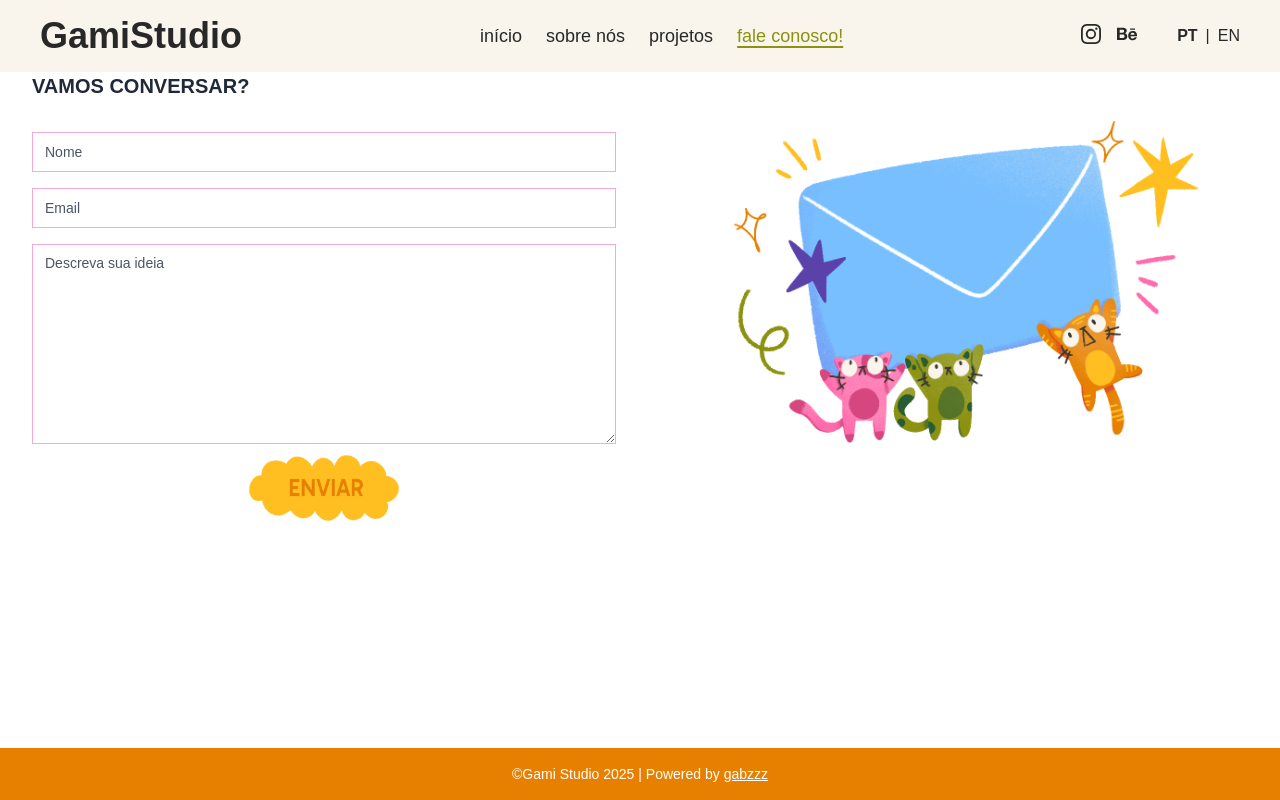
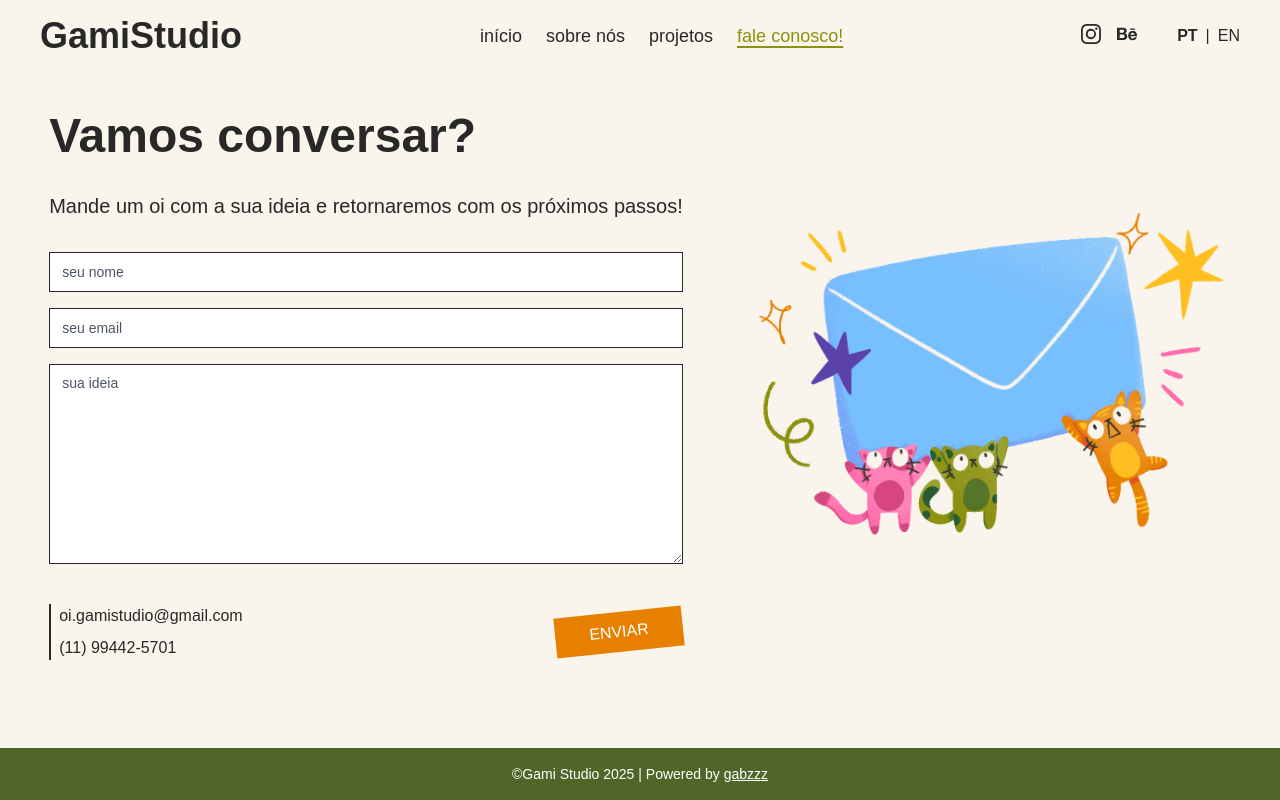
Before and after one commit to gabzzz-dias/gami-studio, a Next.js app: page /contact in a window 1280 px wide. Built offline with nearby package versions, Linux system fonts and the light colour scheme; a web font is replaced by a local one.

Commit message:
refactor: contact page and some details

```diff
--- a/src/app/about/page.tsx
+++ b/src/app/about/page.tsx
@@ -16,13 +16,13 @@ export default function AboutPage() {
         <div className="flex flex-col min-h-screen bg-gami-beige w-full">
             <Header />
 
-            <main className="flex flex-col pt-24 pb-16 w-full">
+            <main className="flex flex-1 flex-col pt-24 pb-16 w-full">
 
                 <section className="flex flex-col md:flex-row justify-around content-center px-6 md:px-8 lg:px-12 mb-8">
 
                     <div className="flex flex-col justify-around md:justify-center md:items-start items-center text-center md:text-left max-w-md">
                         <h1 className="text-3xl md:text-4xl lg:text-5xl font-bold text-gami-text mb-4">{dictionary.ABOUT}</h1>
-                        <p className="text-lg md:text-xl lg:text-2xl text-gami-text mb-4"><strong>Gami</strong> é um projeto colaborativo, um espaço onde transformamos nossa visão em arte.</p>
+                        <p className="text-lg md:text-xl text-gami-text mb-4"><strong>Gami</strong> é um projeto colaborativo, um espaço onde transformamos nossa visão em arte.</p>
                         <Button asChild size="lg" className="bg-gami-pink-dark text-white text-base hover:bg-gami-pink-dark/90 -rotate-6 max-w-56 self-center my-6">
                             <Link href="/contact">VEM COM A GENTE?</Link>
                         </Button>
--- a/src/app/components/Footer.tsx
+++ b/src/app/components/Footer.tsx
@@ -4,7 +4,7 @@ import Link from "next/link";
 
 export default function Footer() {
     return (
-        <footer className="bg-gami-primary text-white py-4">
+        <footer className="bg-gami-green-dark text-white py-4 w-full">
             <div className="container mx-auto px-4 text-center text-sm">
                 ©Gami Studio 2025 | Powered by{" "}
                 <Link
--- /dev/null
+++ b/src/app/contact/page-old.tsx
@@ -0,0 +1,123 @@
+"use client"
+
+import { useContext, useState } from "react"
+import Image from "next/image"
+import { Input } from "../components/ui/input"
+import { Textarea } from "../components/ui/textarea"
+import Header from "../components/Header"
+import Footer from "../components/Footer"
+import { LanguageContext } from "../utils/languageProvider"
+import { Button } from "../components/ui/button"
+import { LoadingOverlay } from "../components/loadingOverlay"
+import { useLoading } from "../utils/loadingProvider"
+import { toast } from 'react-hot-toast';
+
+export default function ContactPage() {
+  const { dictionary, language } = useContext(LanguageContext)
+  const [isSubmitting, setIsSubmitting] = useState(false)
+  const { startLoading, stopLoading } = useLoading()
+
+  async function handleSubmit(event: React.FormEvent<HTMLFormElement>) {
+    event.preventDefault()
+    setIsSubmitting(true)
+
+    sendEmail({
+      name: (event.currentTarget.elements[0] as HTMLInputElement).value,
+      email: (event.currentTarget.elements[1] as HTMLInputElement).value,
+      message: (event.currentTarget.elements[2] as HTMLTextAreaElement).value,
+    })
+
+    setIsSubmitting(false)
+    event.currentTarget.reset()
+  }
+
+  async function sendEmail(data: { name: string; email: string; message: string }) {
+    startLoading("contact")
+
+    const apiEndpoint = '/api/email';
+
+    console.log(data, "dataaaaaa");
+
+    fetch(apiEndpoint, {
+      method: 'POST',
+      body: JSON.stringify(data),
+    })
+      .then((res) => res.json())
+      .then((response) => {
+        if (response.error) {
+          stopLoading("contact")
+          toast.error(dictionary.ERROR);
+          return;
+        }
+        stopLoading("contact")
+        toast.success(dictionary.SUCCESS);
+        return;
+      })
+      .catch((err) => {
+        console.error(err);
+        stopLoading("contact")
+        toast.error(dictionary.ERROR);
+        return;
+      });
+  }
+
+  return (
+    <div className="flex flex-col min-h-screen">
+      <Header />
+      <LoadingOverlay loadingKey="contact" />
+      <div className="flex-grow px-4 py-6 bg-white w-full">
+        <div className="container mx-auto px-4 py-12">
+          <div className="grid grid-cols-1 md:grid-cols-2 gap-12 items-center">
+            <div>
+              <h1 className="text-xl font-bold mb-8 text-gray-800">{dictionary.LETS_TALK}</h1>
+
+
+              <form onSubmit={handleSubmit} className="space-y-4">
+                <div>
+                  <Input
+                    placeholder={dictionary.NAME}
+                    required
+                    className="border-pink-300 focus:border-pink-500"
+                  />
+                </div>
+
+                <div className="space-y-4">
+                  <Input type="email" placeholder="Email" required className="border-pink-300 focus:border-pink-500" />
+                </div>
+
+                <div>
+                  <Textarea
+                    placeholder={dictionary.MESSAGE}
+                    required
+                    className="min-h-[200px] border-pink-300 focus:border-pink-500 text-gray-600"
+                  />
+                </div>
+
+                <div className="flex justify-center">
+                  <Button
+                    type="submit"
+                    className="my-2"
+                    disabled={isSubmitting}
+                  >
+                    <Image src={language === "pt" ? '/assets/send-btn-v2-pt.png' : '/assets/send-btn-v2-eng.png'} alt="Contato" width={150} height={50} className="object-contain" />
+                  </Button>
+                </div>
+              </form>
+            </div>
+
+            <div className="hidden md:flex justify-center">
+              <Image
+                src="/assets/contact-img.png"
+                alt="Ilustração de envelope"
+                width={500}
+                height={500}
+                className="object-contain"
+              />
+            </div>
+          </div>
+        </div>
+      </div>
+      <Footer />
+    </div>
+  )
+}
--- a/src/app/contact/page.tsx
+++ b/src/app/contact/page.tsx
@@ -11,6 +11,7 @@ import { Button } from "../components/ui/button"
 import { LoadingOverlay } from "../components/loadingOverlay"
 import { useLoading } from "../utils/loadingProvider"
 import { toast } from 'react-hot-toast';
+import { Link } from "lucide-react"
 
 export default function ContactPage() {
     const { dictionary, language } = useContext(LanguageContext)
@@ -65,47 +66,52 @@ export default function ContactPage() {
         <div className="flex flex-col min-h-screen">
             <Header />
             <LoadingOverlay loadingKey="contact" />
-      <div className="flex-grow px-4 py-6 bg-white w-full">
-        <div className="container mx-auto px-4 py-12">
-          <div className="grid grid-cols-1 md:grid-cols-2 gap-12 items-center">
+            <div className="flex-1 px-4 pt-16 pb-8 bg-gami-beige w-full justify-center items-center">
+                <div className="flex mx-auto px-4 py-12 justify-center items-center">
+                    <div className="flex flex-col xl:flex-row gap-12 items-center">
                         <div>
-              <h1 className="text-xl font-bold mb-8 text-gray-800">{dictionary.LETS_TALK}</h1>
+                            <h1 className="text-3xl md:text-4xl lg:text-5xl font-bold mb-8 text-gami-text">{dictionary.LETS_TALK}</h1>
+                            <p className="text-gami-text text-lg md:text-xl mb-8">Mande um oi com a sua ideia e retornaremos com os próximos passos!</p>
 
 
                             <form onSubmit={handleSubmit} className="space-y-4">
-                <div>
+                                <div className="rounded-md">
                                     <Input
                                         placeholder={dictionary.NAME}
                                         required
-                    className="border-pink-300 focus:border-pink-500"
+                                        className="border-gami-text focus:border-gami-text/90 rounded-md bg-white"
                                     />
                                 </div>
 
                                 <div className="space-y-4">
-                  <Input type="email" placeholder="Email" required className="border-pink-300 focus:border-pink-500" />
+                                    <Input type="email" placeholder={dictionary.EMAIL} required className="border-gami-text focus:border-gami-text/90 rounded-md bg-white" />
                                 </div>
 
                                 <div>
                                     <Textarea
                                         placeholder={dictionary.MESSAGE}
                                         required
-                    className="min-h-[200px] border-pink-300 focus:border-pink-500 text-gray-600"
+                                        className="min-h-[200px] border-gami-text focus:border-gami-text/90 text-gray-600 rounded-md bg-white"
                                     />
                                 </div>
 
-                <div className="flex justify-center">
-                  <Button
+                                <div className="flex justify-between items-center pt-6">
+                                    <div className="flex flex-col border-l-2 border-gami-text px-2 justify-between h-14">
+                                        <span className="text-gami-text text-md">oi.gamistudio@gmail.com</span>
+                                        <span className="text-gami-text text-md">(11) 99442-5701</span>
+                                    </div>
+                                    <button
+                                        className="bg-gami-primary text-white text-base hover:bg-gami-primary/90 -rotate-6 w-32 p-2 "
                                         type="submit"
-                    className="my-2"
                                         disabled={isSubmitting}
                                     >
-                    <Image src={language === "pt" ? '/assets/send-btn-v2-pt.png' : '/assets/send-btn-v2-eng.png'} alt="Contato" width={150} height={50} className="object-contain" />
-                  </Button>
+                                        <span>ENVIAR</span>
+                                    </button>
                                 </div>
                             </form>
                         </div>
 
-            <div className="hidden md:flex justify-center">
+                        <div className="justify-center">
                             <Image
                                 src="/assets/contact-img.png"
                                 alt="Ilustração de envelope"
--- a/src/app/dictionary/pt.ts
+++ b/src/app/dictionary/pt.ts
@@ -14,10 +14,11 @@ export default {
   ILLUSTRATION_TEXT: "Lindas artes a partir da sua ideia",
   DESIGN_TEXT: "Layout e diagramação do seu projeto",
   ART_DIRECTION_TEXT: "Traduzimos seu conceito em linguagem visual",
-  LETS_TALK: "VAMOS CONVERSAR?",
-  NAME: "Nome",
-  TELEPHONE: "Telefone",
-  MESSAGE: "Descreva sua ideia",
+  LETS_TALK: "Vamos conversar?",
+  NAME: "seu nome",
+  EMAIL: "seu email",
+  TELEPHONE: "seu telefone",
+  MESSAGE: "sua ideia",
   COMING: "Em breve...",
   SUCCESS: "Mensagem enviada com sucesso!",
   ERROR: "Ocorreu um erro. Por favor, tente novamente mais tarde.",
--- a/src/app/projects/page.tsx
+++ b/src/app/projects/page.tsx
@@ -16,10 +16,10 @@ export default function ProjectsPage() {
         <div className="flex flex-col min-h-screen bg-gami-beige w-full h-full">
             <Header />
 
-            <main className="flex flex-col pt-28 pb-16 w-full">
+            <main className="flex flex-1 flex-col pt-28 pb-16 w-full">
 
                 <section className="flex flex-col justify-center items-center mb-6 px-8 md:px-12 lg:px-16 text-center">
-                    <h1 className="text-gami-text text-3xl md:text-5xl font-bold">Nossos Projetos</h1>
+                    <h1 className="text-gami-text text-3xl md:text-4xl lg:text-5xl font-bold">Nossos Projetos</h1>
                     <p className="text-gami-text text-lg md:text-xl max-w-lg mt-12">Celebramos as emoções humanas com sensibilidade e otimismo, usando humor e carinho para dar voz à sua mensagem</p>
                 </section>
 
--- a/src/components/ui/accordion.tsx
+++ b/src/components/ui/accordion.tsx
@@ -34,7 +34,7 @@ const AccordionTrigger = React.forwardRef<
       {...props}
     >
       {children}
-      <ChevronDown className="h-4 w-4 shrink-0 text-muted-foreground transition-transform duration-200 text-gami-pink-dark font-bold" />
+      <ChevronDown className="h-4 w-4 shrink-0 text-muted-foreground transition-transform duration-200 !text-gami-pink-dark font-bold" />
     </AccordionPrimitive.Trigger>
   </AccordionPrimitive.Header>
 ))
```
Also changed, not shown: src/app/dictionary/eng.ts (+5 -4 lines), src/app/page.tsx (+4 -4 lines). Lines whose indentation alone changed are shown as unchanged.
